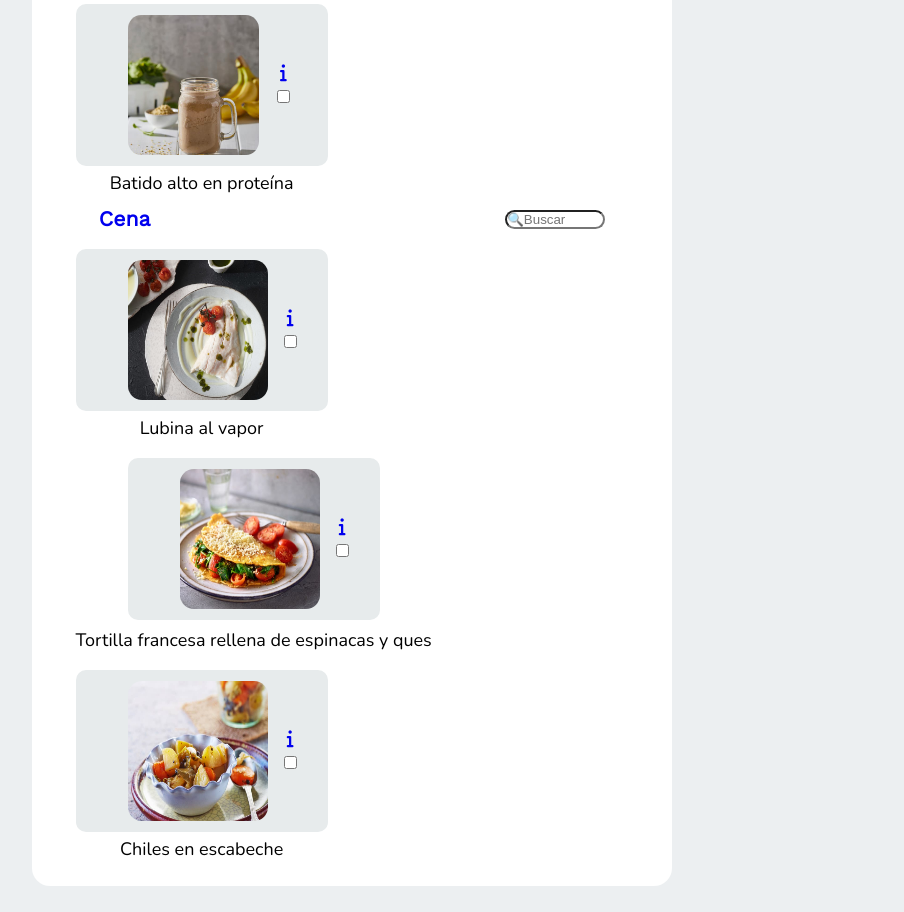
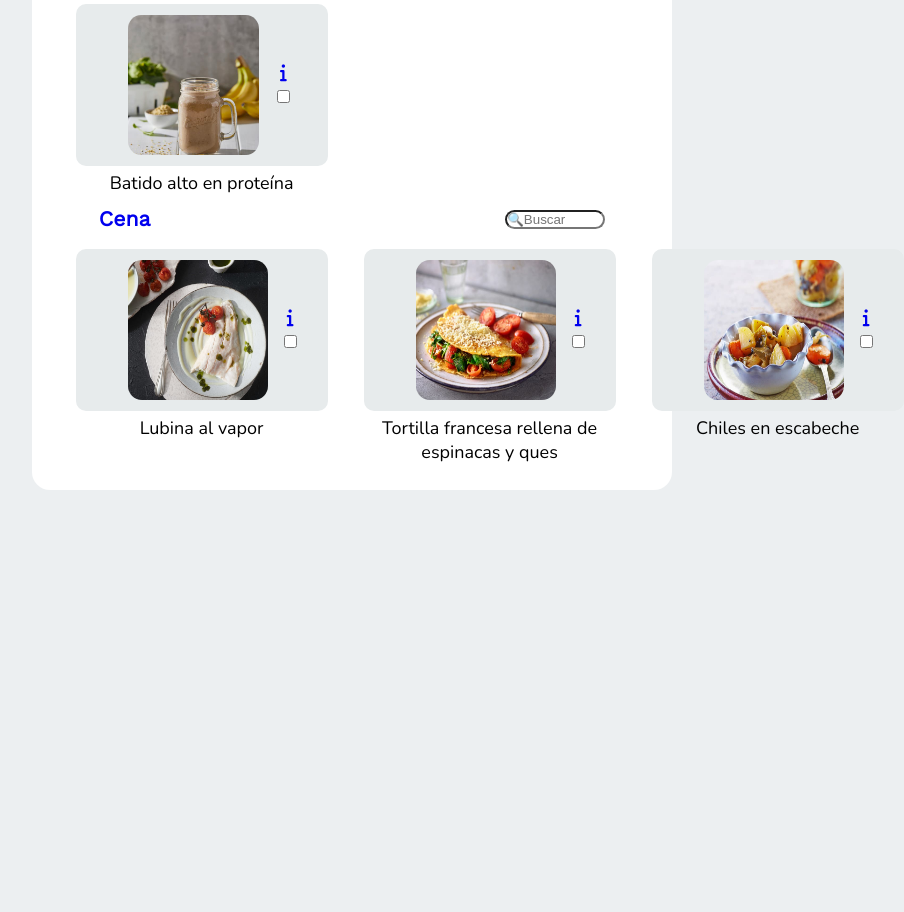
Before and after one commit to Alternate-Dual/Alternate-Dual, a PHP site: page /menu_semanal_nutri_cliente.php in a window 1280 px wide. Shown: the part 2478-3390 px from the top of the page, without its empty margins (288-1192 px from the left). After the commit the page ends 2968 px from the top, so only its background shows below. Run offline with PHP 8.4, Linux system fonts and the light colour scheme; a user stored in the database is signed in; data comes from the database, SQL or seed files in the repository; some libraries are stand-ins or nearby versions.

Commit message:
arreglo carrousel

```diff
--- a/views/menu_semanal_nutri_cliente.php
+++ b/views/menu_semanal_nutri_cliente.php
@@ -206,7 +206,7 @@ if(!isset($_SESSION['rol'])){
             </div>
         </div>
 
-        <div class="carrousel2">
+        <div class="carrousel3">
                 <?php
                 $db = new Database();
                 $conexion = $db->connect();
--- a/views/receta_categoria_desayuno_nutri.php
+++ b/views/receta_categoria_desayuno_nutri.php
@@ -81,7 +81,7 @@ if(!isset($_SESSION['rol'])){
         ?>
 
      <div class="scrollY">
-        <div class="carrousel3">
+        <div class="carrousel2">
             <?php
             $db = new Database();
             $conexion = $db->connect();
```
